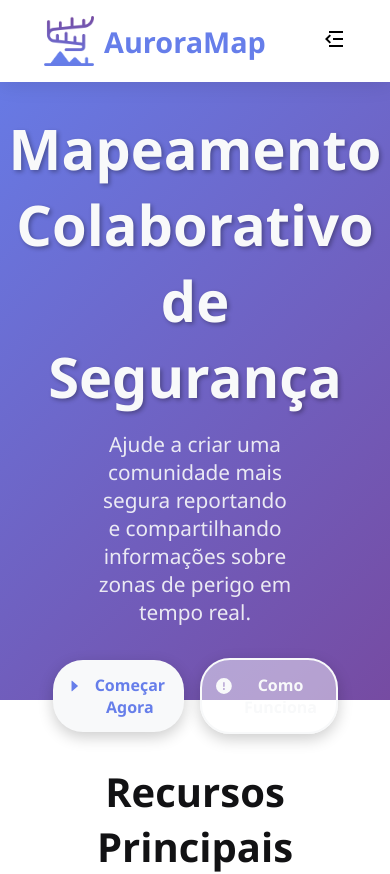
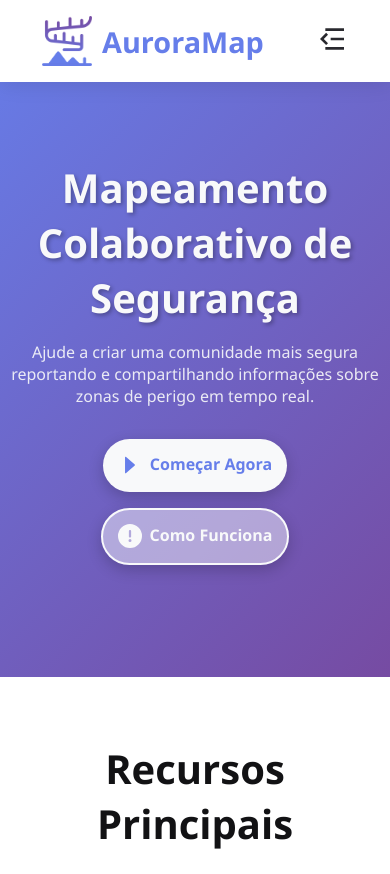
Before and after one commit to rebecaCaroba/auroraMap, a Next.js app: page / in a window 390 px wide. Shown: the top 874 px of the page. Built offline with nearby package versions, Linux system fonts and the light colour scheme.

Commit message:
Ajustes na responsividade

```diff
--- a/src/app/(home)/page.tsx
+++ b/src/app/(home)/page.tsx
@@ -31,7 +31,7 @@ export default function Home() {
         </div>
     </section>
 
-    <section className="home-home-features" id="home-home-features">
+    <section className="home-features" id="home-home-features">
         <div className="container">
             <h2 className="home-how-it-works-title">Recursos Principais</h2>
             <div className="home-home-features-grid">
--- a/src/app/(home)/style.scss
+++ b/src/app/(home)/style.scss
@@ -2,8 +2,7 @@
 
 .home-hero {
     background: linear-gradient(135deg, $c-first 0%, $c-secondary 100%);
-    height: 700px;
-    padding: 0 6rem;
+    padding: 10rem 0 7rem;
 
 
     .container {
@@ -12,12 +11,12 @@
         align-items: center;
         justify-content: center;
         flex-direction: column;
-        min-height: 100vh;
         text-align: center;
 
         .home-hero-buttons {
-            display: inline-flex;
+            display: flex;
             align-items: center;
+            gap: 1rem;
 
             .btn-primary {
                 background-color: $c-gray-100;
@@ -29,7 +28,6 @@
                 display: inline-flex;
                 gap: 0.5rem;
                 box-shadow: 0 5px 15px rgba(0, 0, 0, 0.2);
-                margin-right: 1rem;
             }
 
             .btn-secondary {
@@ -44,26 +42,35 @@
                 gap: 0.5rem;
                 box-shadow: 0 5px 15px rgba(0, 0, 0, 0.2);
             }
+
+            @media (max-width: 768px) {
+                flex-direction: column;
+            }
         }
 
         h1 {
-            font-size: 3.5rem;
+            font-size: $h;
             margin-bottom: 1rem;
             font-weight: 700;
             text-shadow: 2px 2px 4px rgba(0, 0, 0, 0.3);
+
+            @media (max-width: 768px) {
+                font-size: $h-mobile;
+            }
         }
 
         p {
-            font-size: 1.3rem;
+            font-size: $h5;
             margin-bottom: 2rem;
             opacity: 0.9;
             max-width: 600px;
             text-align: center;
+
         }
     }
 }
 
-.home-home-features {
+.home-features {
     padding: 4rem 0;
 
     .container {
--- a/src/app/cadastro/page.tsx
+++ b/src/app/cadastro/page.tsx
@@ -8,6 +8,10 @@ export default function Cadastro() {
                 <div className='cadastro-content'>
                     <h1>Cadastro</h1>
                     <form>
+                        <div className="form-group">
+                            <label htmlFor="name">Nome:</label>
+                            <input type="text" name="name" id="name" />
+                        </div>
                         <div className="form-group">
                             <label htmlFor="email">Email:</label>
                             <input type="email" name="email" id="email" />
--- a/src/app/cadastro/style.scss
+++ b/src/app/cadastro/style.scss
@@ -1,7 +1,11 @@
 @import '../../style/config/variables';
 
 .cadastro {
-    background-color: #f8f9fa;
+    background-color: $c-gray-100;
+
+    @media (max-width: 768px) {
+        padding: 1.5rem;
+    }
 
     .cadastro-container {
         display: flex;
--- a/src/app/login/style.scss
+++ b/src/app/login/style.scss
@@ -1,7 +1,11 @@
 @import '../../style/config/variables';
 
 .login {
-    background-color: #f8f9fa;
+    background-color: $c-gray-100;
+
+    @media (max-width: 768px) {
+        padding: 1.5rem;
+    }
 
     .login-container {
         display: flex;
--- a/src/components/Header/index.tsx
+++ b/src/components/Header/index.tsx
@@ -33,7 +33,7 @@ export function Header() {
                 <div className="header-button-menu-bar">
                     <button onClick={() => setIsMenuBar(!isMenuBar)}>
 
-                        {isMenuBar ? <RiMenuFold4Line size={24} /> : <RiMenuFold3Line size={24} />}
+                        {isMenuBar ? <RiMenuFold4Line size={32} /> : <RiMenuFold3Line size={32} />}
                     </button>
                 </div>
             </nav>
--- a/src/components/Header/style.scss
+++ b/src/components/Header/style.scss
@@ -19,6 +19,10 @@
         .header-button-menu-bar {
             display: none;
             cursor: pointer;
+
+            svg {
+                color: $c-gray-700;
+            }
 
             button {
                 border: 0;
```
